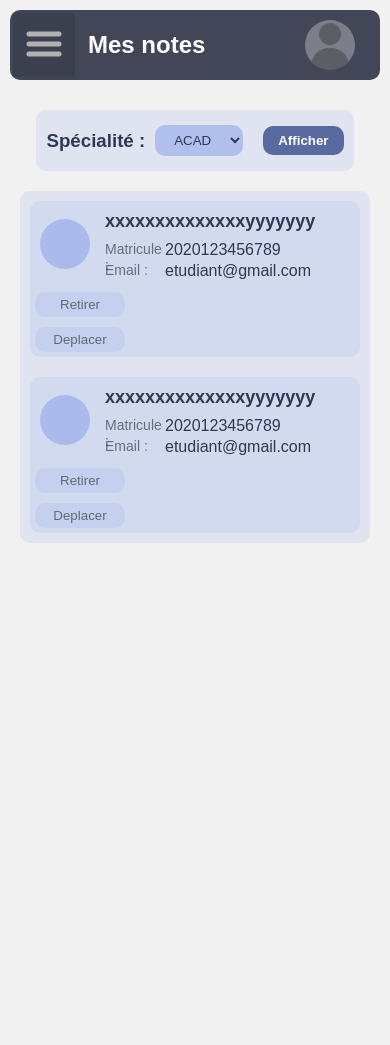
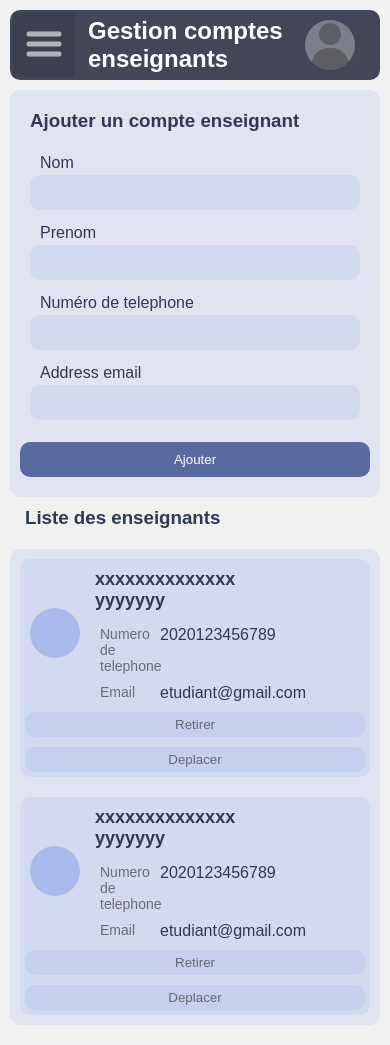
Before and after one commit to ORD1STAR/usthb-student-portal, a Node server app: page /Creation_enseignant in a window 390 px wide. Before the commit the page ends 844 px from the top, so only its background shows below. Run offline with Node 20, Linux system fonts and the light colour scheme.

Commit message:
cleaning
-popup suprimer section
- compte prof page

```diff
--- a/public/css/admin.css
+++ b/public/css/admin.css
@@ -662,6 +662,27 @@
     height: 80px;
     display: flex;
     align-items: center;
+    position: relative;
+}
+
+.DashboardSummaryTop button {
+    position: absolute;
+    background-color: transparent;
+    border: none;
+    border-radius: var(--common_border_radius);
+    padding: 5px 10px;
+    border: 1px solid var(--important);
+    color: var(--important);
+    right: 0px;
+    top: 0px;
+    margin: 10px;
+    cursor: pointer;
+}
+
+.DashboardSummaryTop button:hover {
+    background-color: var(--red);
+    color: white;
+    border: 1px solid var(--red);
 }
 
 .DashboardSummaryTop h3 {
@@ -967,6 +988,78 @@
 
 
 
+/*      Creation de compte      */
+
+.mainWrapper.creationCompteWrapper {
+    margin: 0px;
+    padding: 0px;
+    max-width: 100%;
+}
+
+.ajoutCompteProfSection {
+    width: 700px;
+    max-width: 100%;
+    /* max-width: calc(100% - 20px); */
+    display: flex;
+    flex-direction: column;
+    margin-bottom: 30px;
+    margin: 0px;
+}
+
+.ajoutCompteProfSection .ajoutCompteInfoElement {
+    display: flex;
+    flex-wrap: wrap;
+    justify-content: space-evenly;
+    margin: 2px 20px;
+}
+
+.ajoutCompteProfSection h3 {
+    margin: 20px 30px 10px 20px;
+    align-self: flex-start;
+    color: var(--textColorBlack);
+}
+
+.ajoutCompteInfoElement p {
+    width: 160px;
+    margin: 10px 10px;
+    color: var(--textColorBlack);
+}
+
+.ajoutCompteInfoElement input {
+    background-color: var(--accent_Lighter_015);
+    border: none;
+    border-radius: var(--common_border_radius);
+    padding: 5px;
+    color: var(--textColorBlack);
+    flex-grow: 1;
+}
+
+.ajoutCompteProfSection button {
+    background-color: var(--important);
+    color: white;
+    border: none;
+    border-radius: var(--common_border_radius);
+    margin: 20px 10px;
+    padding: 10px;
+}
+
+.ajoutCompteProfSection button:hover {
+    background-color: var(--accent_Lighter);
+}
+
+
+.interSectionsTitle {
+    width: 700px;
+    max-width: calc(100% - 20px);
+    margin: 10px 0px 0px 10px;
+    color: var(--textColorBlack);
+}
+
+
+
+
+
+
 
 
 @media only screen and (max-width: 650px) {
@@ -979,13 +1072,14 @@
 
     .etudiantInformaionElement {
         display: flex;
-        margin: 5px;
-        height: 15px;
+        flex-wrap: wrap;
+        margin: 5px 10px;
+        /* height: 15px; */
     }
 
-    .etudiantInformaionElement:nth-child(3) {
+    /* .etudiantInformaionElement:nth-child(3) {
         margin: 1px 0px 10px 5px;
-    }
+    } */
 
     .etudiantInformaionElement h4 {
         margin: 0px;
@@ -997,6 +1091,8 @@
         font-weight: bold;
         font-size: 18px;
         margin: 10px 0px 10px 5px;
+        flex-grow: 1;
+        max-width: 150px;
     }
 
 
@@ -1009,6 +1105,10 @@
         width: 105px;
     }
 
+    .AdminView .EtudiantOption {
+        display: flex;
+        width: 100%;
+    }
 
 
 
@@ -1039,4 +1139,15 @@
         width: calc(100%-20px);
     }
 
+
+
+    .ajoutCompteInfoElement p {
+        width: 100%;
+        margin: 10px 0px 3px 10px;
+    }
+
+    .ajoutCompteInfoElement input {
+        padding: 10px 5px;
+    }
+
 }
--- a/public/css/login.css
+++ b/public/css/login.css
@@ -54,7 +54,7 @@
     transition: all 0.1s ease-in-out;
     /* background-color: rgba(0, 0, 0, 0.05); */
     background-color: var(--important);
-    color: white;
+    color: white !important;
 }
 
 form input[type="submit"]:hover {
@@ -94,3 +94,7 @@
     margin:0px;
     color:red;
 }
+
+h2 {
+    color: var(--textColorBlack);
+}
--- a/public/css/main.css
+++ b/public/css/main.css
@@ -66,6 +71,7 @@
 
     --imgFilterBlack : 0.3;
 
+    --red : #A0565F;
 
     --common_border_radius : 10px;
 
--- a/public/html/Admin_Dashboard.html
+++ b/public/html/Admin_Dashboard.html
@@ -60,7 +60,8 @@
 
                 <div class="normalSection summaryDiv">
                     <div class="DashboardSummaryTop">
-                        <h3 class="notInCreation" id="name"></h3>
+                        <h3 class="notInCreation" id="name">tetst</h3>
+                        <button onclick="suprimerSection()" class="notInCreation editModeOnly">Suprimer</button>
                         <input placeholder="Nom de Section" type="text" class="inCreationModeOnly" id="secName">
                     </div>
                     <div class="dashboardSummary">
--- a/public/html/Admin_compteProf.html
+++ b/public/html/Admin_compteProf.html
@@ -4,7 +4,7 @@
     <meta charset="UTF-8">
     <meta http-equiv="X-UA-Compatible" content="IE=edge">
     <meta name="viewport" content="width=device-width, initial-scale=1.0">
-    <title>PFE | Mes notes</title>
+    <title>PFE | Gestion de comptes</title>
     <link rel="stylesheet" href="/css/main.css">
     <link rel="stylesheet" href="/css/Perso.css">
     <link rel="stylesheet" href="/css/Admin.css">
@@ -55,7 +55,7 @@
         <div class="TopWrapper">
             <div class="Top">
                 <button class="hamburgerMenu" onclick="toogleMenu()"><img id="imgBtnToogleMenu" src="/icons/icon_hamburger.png" alt=""></button>
-                <h1>Mes notes</h1>
+                <h1>Gestion comptes enseignants</h1>
             </div>
 
             <div class="profileDiv">
@@ -70,19 +70,31 @@
 
         <div class="mainWrapper" id="mainWrapper">
 
-            <div class="mainWrapper" id="mainWrapper">
-                <div class="selectSectionWrapper">
-                    <h3>Spécialité : </h3>
-                    <select>
-                        <option value="ACAD">ACAD</option>
-                        <option value="ISIL">ISIL</option>
-                        <option value="GTR">GTR</option>
-                    </select>
-                    <button>Afficher</button>
+            <div class="mainWrapper creationCompteWrapper" id="mainWrapper">
+                <div class="normalSection ajoutCompteProfSection">
+                    <h3>Ajouter un compte enseignant</h3>
+                    <div class="ajoutCompteInfoElement">
+                        <p>Nom</p>
+                        <input type="text">
+                    </div>
+                    <div class="ajoutCompteInfoElement">
+                        <p>Prenom</p>
+                        <input type="text">
+                    </div>
+                    <div class="ajoutCompteInfoElement">
+                        <p>Numéro de telephone</p>
+                        <input type="text">
+                    </div>
+                    <div class="ajoutCompteInfoElement">
+                        <p>Address email</p>
+                        <input type="text">
+                    </div>
+                    <button onclick="showLoadingAnimation()">Ajouter</button>
                 </div>
 
-                <div class="listeContainer">
-                    <div class="etudiantElement AdminView">
+                <h3 class="interSectionsTitle">Liste des enseignants</h3>
+                <div class="listeContainer AdminView">
+                    <div class="etudiantElement ">
                         <div class="profilePicDiv"></div>
                         <div class="etudiantInformations">
                             <div class="etudiantInformaionElement">
@@ -90,11 +102,11 @@
                                 <p>yyyyyyy</p>
                             </div>
                             <div class="etudiantInformaionElement">
-                                <h4>Matricule : </h4>
+                                <h4>Numero de telephone</h4>
                                 <p>2020123456789</p>
                             </div>
                             <div class="etudiantInformaionElement">
-                                <h4>Email : </h4>
+                                <h4>Email</h4>
                                 <p>etudiant@gmail.com</p>
                             </div>
                         </div>
@@ -112,11 +124,11 @@
                                 <p>yyyyyyy</p>
                             </div>
                             <div class="etudiantInformaionElement">
-                                <h4>Matricule : </h4>
+                                <h4>Numero de telephone</h4>
                                 <p>2020123456789</p>
                             </div>
                             <div class="etudiantInformaionElement">
-                                <h4>Email : </h4>
+                                <h4>Email</h4>
                                 <p>etudiant@gmail.com</p>
                             </div>
                         </div>
@@ -131,5 +143,7 @@
 
     </div>
 
+    <script src="js/main.js"></script>
+
 </body>
 </html>
--- a/public/html/login.html
+++ b/public/html/login.html
@@ -9,7 +9,7 @@
     <title>PFE | Login page</title>
 </head>
 <body>
-    <h2 align="center">Log In</h2>
+    <h2 align="center">Se connecter</h2>
     <div class="conainer">
         <form action="">
             <label for="username">identifiant :</label>
@@ -23,7 +23,7 @@
 
         <div class="subLogin">
             <a href="/password">Mot de passe oublié</a>
-            <a href="/signin">Créer un compte</a>
+            <!-- <a href="/signin">Créer un compte</a> -->
         </div>
     </div>
 
--- a/public/js/main.js
+++ b/public/js/main.js
@@ -946,3 +946,22 @@
     postToBlink.style.animation = '';
 
 }
+
+
+
+
+
+function showLoadingAnimation() {
+    toggleBackground(false)
+    loadingPopup = document.createElement('div');
+    // loadingPopup.classList.add('popUp');
+    loadingPopup.classList.add('loadingPopup');
+    loadingPopup.innerHTML = '<div class="lds-dual-ring"></div><p>Chargement</p>'
+    document.body.appendChild(loadingPopup);
+    loadingPopup.classList.add('popUpVisible');
+}
+
+function removeLoadingAnimation() {
+    document.querySelector('.loadingPopup').remove()
+    toggleBackground(true)
+}
```
Also changed, not shown: other parts of public/css/main.css (+88 -1 lines), public/js/Dashboard.js (+42 -0 lines).
